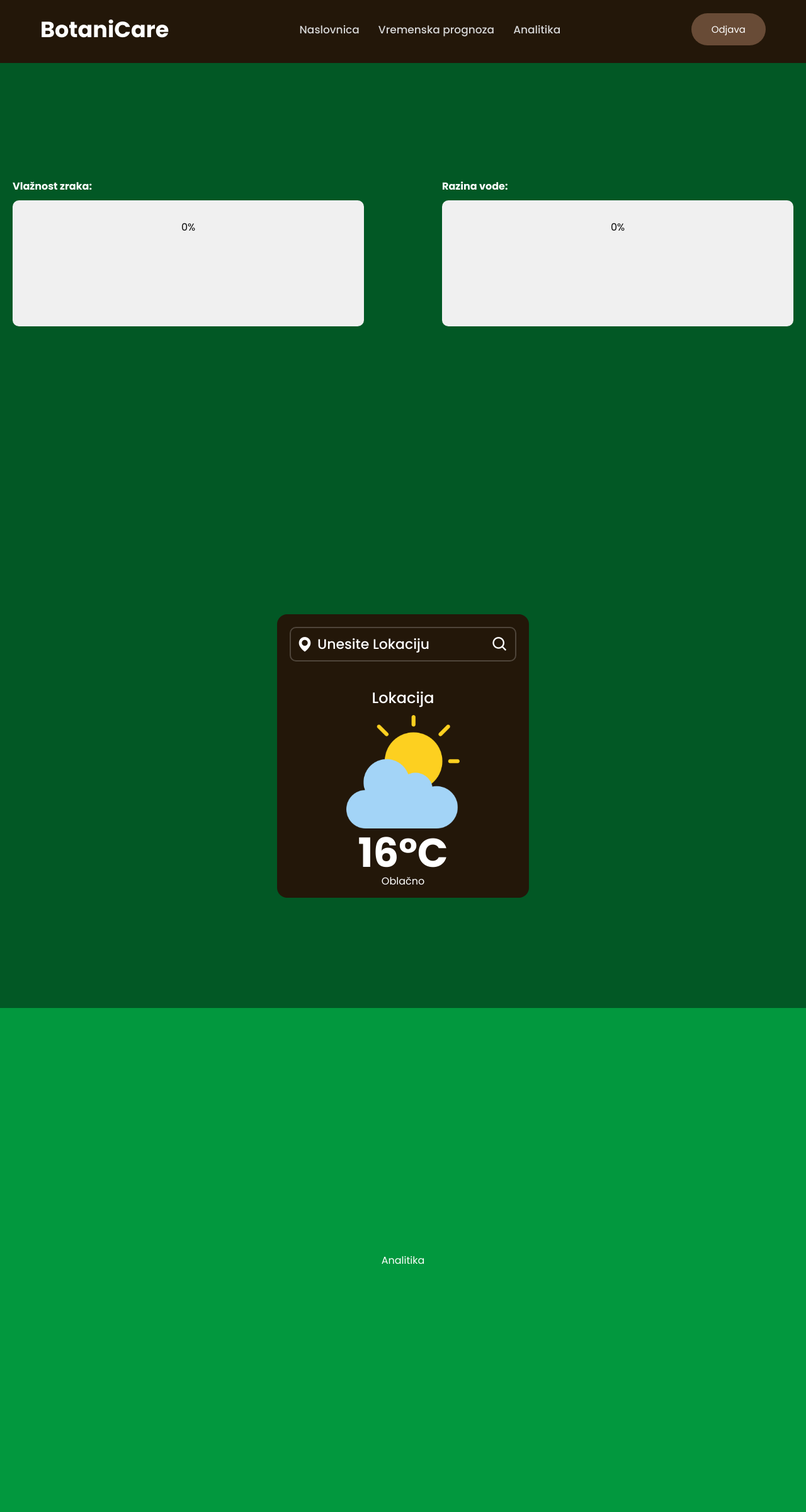
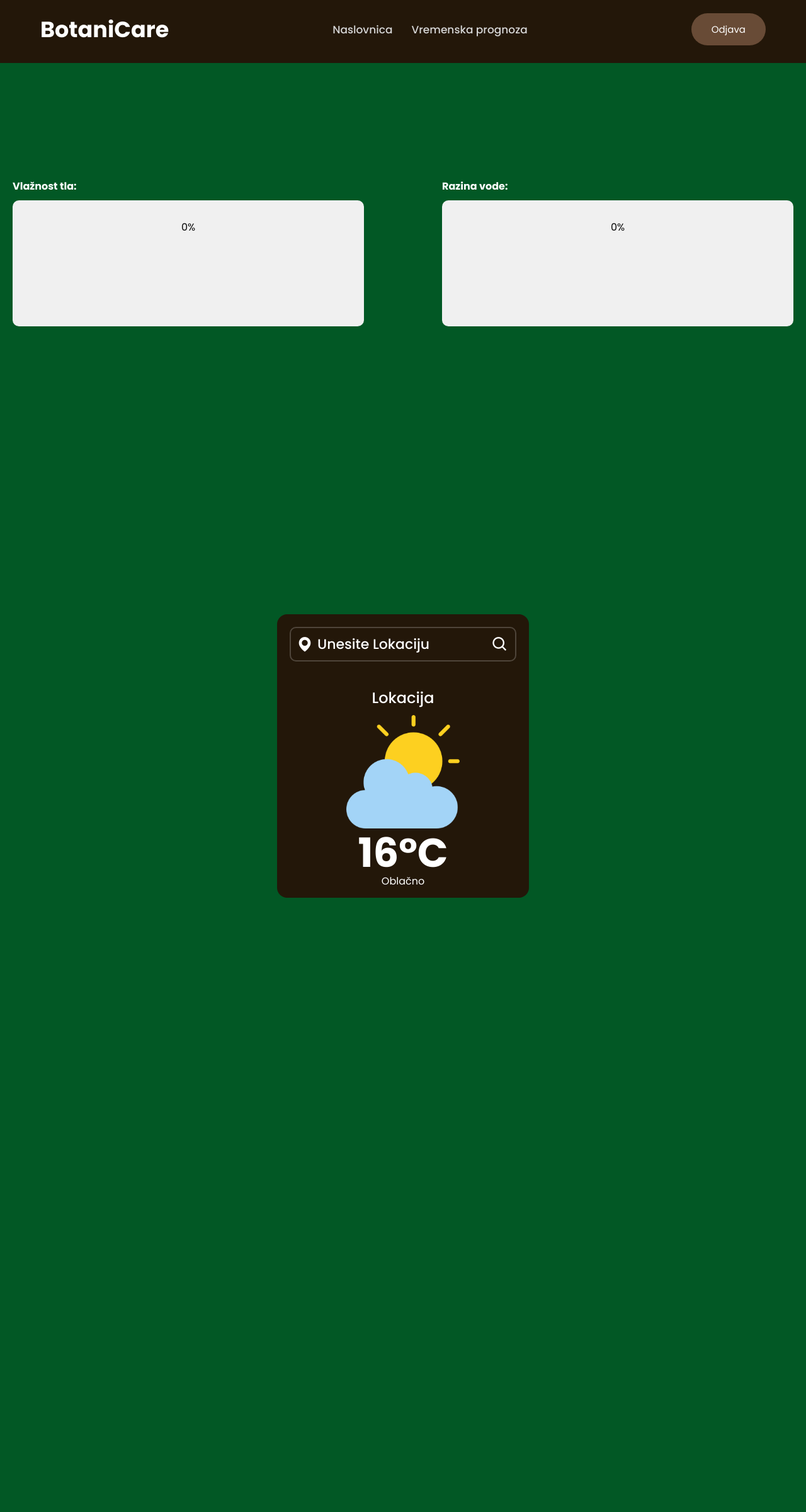
Before and after one commit to FilipSijak1/PURS_seminar, a Flask app: page / in a window 1280 px wide. Shown: the whole page at 63% size. After the commit the page ends 1425 px from the top, so only its background shows below. Run offline with Flask 3, Linux system fonts and the light colour scheme; the visitor is signed in with stand-in values (Sample User, id 1); data that the repository does not hold is empty; some libraries are stand-ins or nearby versions.

Commit message:
Removing analytics

```diff
--- a/templates/index.html
+++ b/templates/index.html
@@ -21,14 +21,13 @@
         <ul class="navlist">
             <li><a href="#naslovnica" class="active">Naslovnica</a></li>
             <li><a href="#vremenska_prognoza">Vremenska prognoza</a></li>
-            <li><a href="#analitika">Analitika</a></li>
         </ul>
         <a href="/logout" class="btn">Odjava</a>
     </nav>
     </header>
     <section id="naslovnica">
         <div class="progress-container">
-            <div class="progress-label">Vlažnost zraka:</div>
+            <div class="progress-label">Vlažnost tla:</div>
             <div class="progress" id="humidity-progress">
                 <div class="progress-bar" id="humidity-bar"></div>
                 <span class="progress-value" id="humidity-value">0%</span> <!-- Dodani tekstualni postotak -->
@@ -66,7 +65,6 @@
             </div>
         </div>
     </section>
-    <section id="analitika">Analitika</section>
     <script src="/static/script.js"></script>
 
     <script>
```
